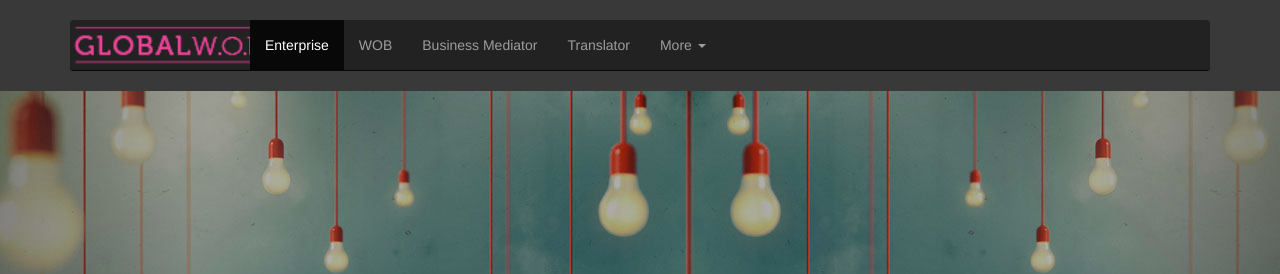
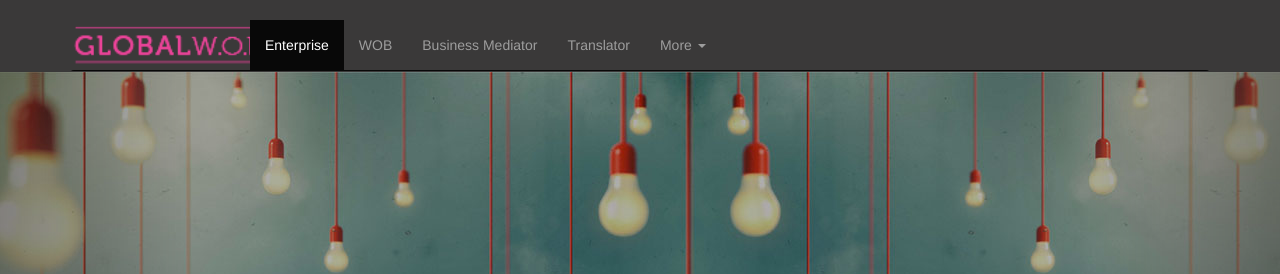
Before and after one commit to cindysoares/global-wob, a website: page index.html in a window 1280 px wide. Shown: the top 274 px of the page. Drawn offline with nearby package versions, Linux system fonts and the light colour scheme.

Commit message:
menu com mesma cor do header.

```diff
--- a/css/carousel.css
+++ b/css/carousel.css
@@ -13,13 +13,12 @@ body {
   top: 0;
   left: 0;
   right: 0;
-  z-index: 20;
-  background-color: #3a3939;
 }
 /* Flip around the padding for proper display in narrow viewports */
 .navbar-wrapper .container {
   padding-left: 0;
   padding-right: 0;
+  background-color: #3a3939;
 }
 .navbar-wrapper .navbar {
   padding-left: 15px;
```
